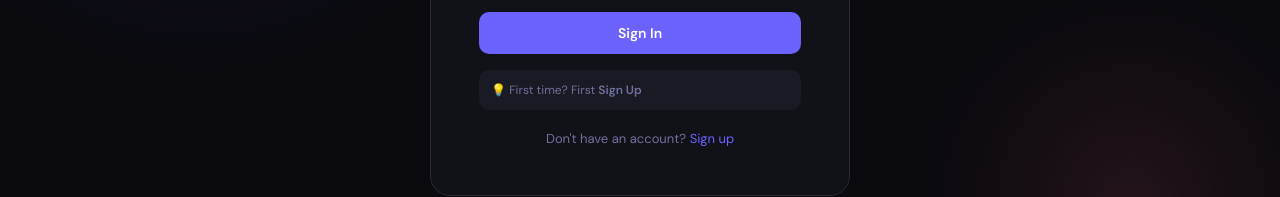
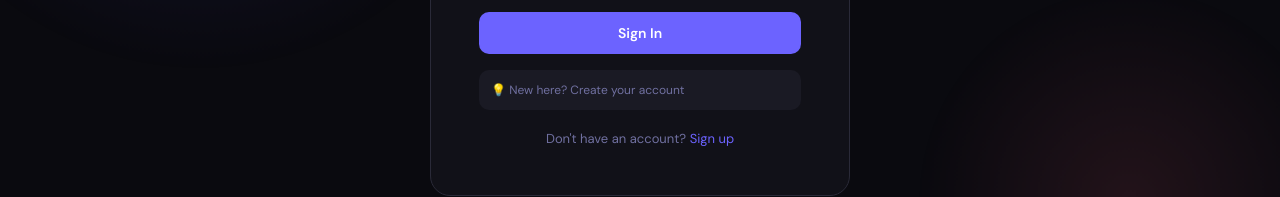
Before and after one commit to Ujjwal-Source/team-task-manager, a React app in the folder frontend/: page / in a window 1280 px wide. Shown: the part 450-647 px from the top of the page. Built offline with nearby package versions, Linux system fonts and the light colour scheme; the HTML template or start-up script is replaced by a standard one.

Commit message:
Updated login page

```diff
--- a/frontend/src/pages/Login.jsx
+++ b/frontend/src/pages/Login.jsx
@@ -105,7 +105,7 @@ export default function Login({ onSwitch }) {
             color: "var(--muted)",
           }}
         >
-          💡 First time? First <strong>Sign Up</strong>
+          💡 New here? Create your account
         </div>
 
         <div className="auth-switch">
```
